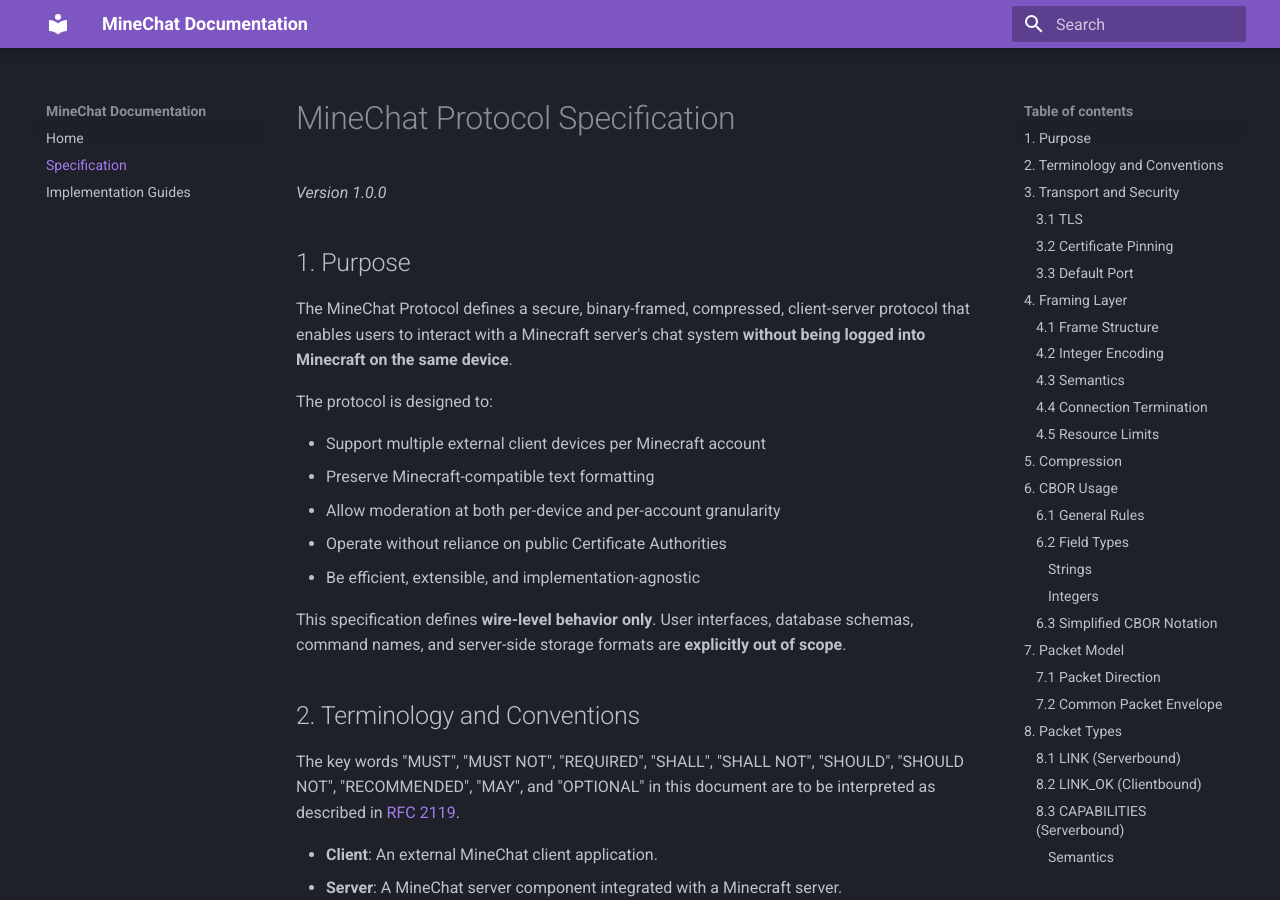
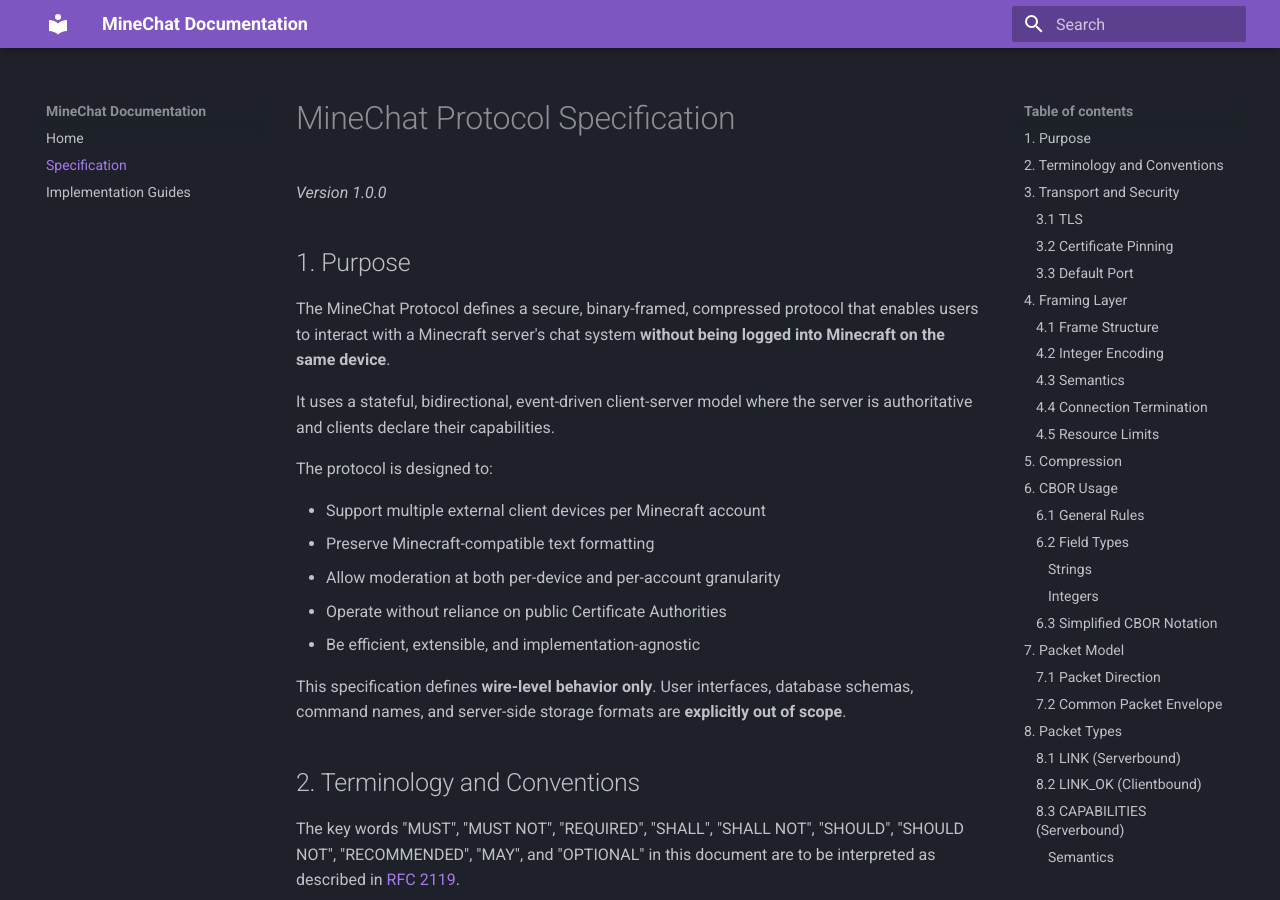
Before and after one commit to MineChatPowered/docs, an MkDocs documentation site: the page built from docs/specification.md, in a window 1280 px wide and 900 px high. Built offline with MkDocs 1.6.1 and Material for MkDocs 9.7.7, drawn with Linux system fonts in a browser that asks for light colours.

Commit message:
chore: specify client model in specification.md

```diff
--- a/docs/specification.md
+++ b/docs/specification.md
@@ -4,7 +4,9 @@
 
 ## 1. Purpose
 
-The MineChat Protocol defines a secure, binary-framed, compressed, client-server protocol that enables users to interact with a Minecraft server's chat system **without being logged into Minecraft on the same device**.
+The MineChat Protocol defines a secure, binary-framed, compressed protocol that enables users to interact with a Minecraft server's chat system **without being logged into Minecraft on the same device**.
+
+It uses a stateful, bidirectional, event-driven client-server model where the server is authoritative and clients declare their capabilities.
 
 The protocol is designed to:
 
```
